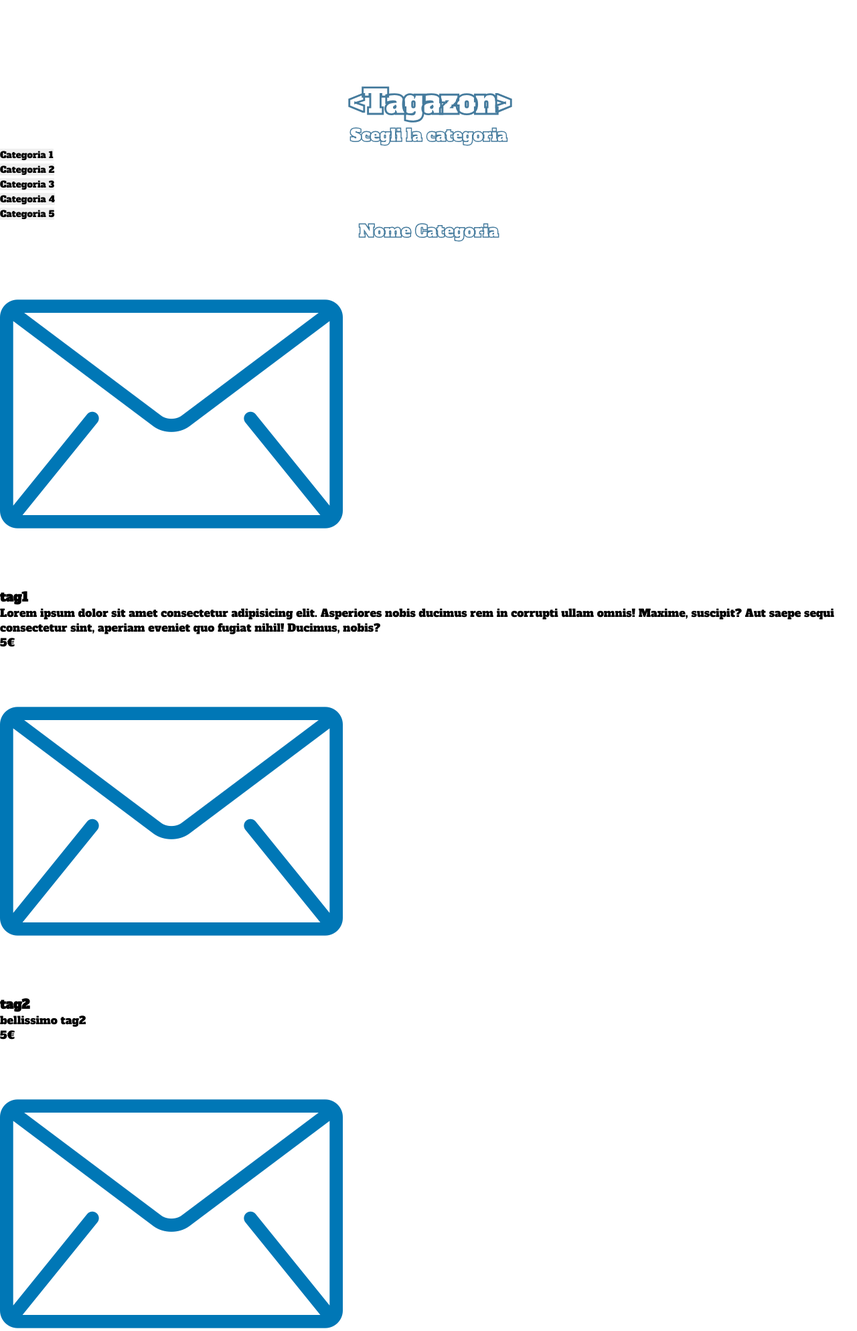
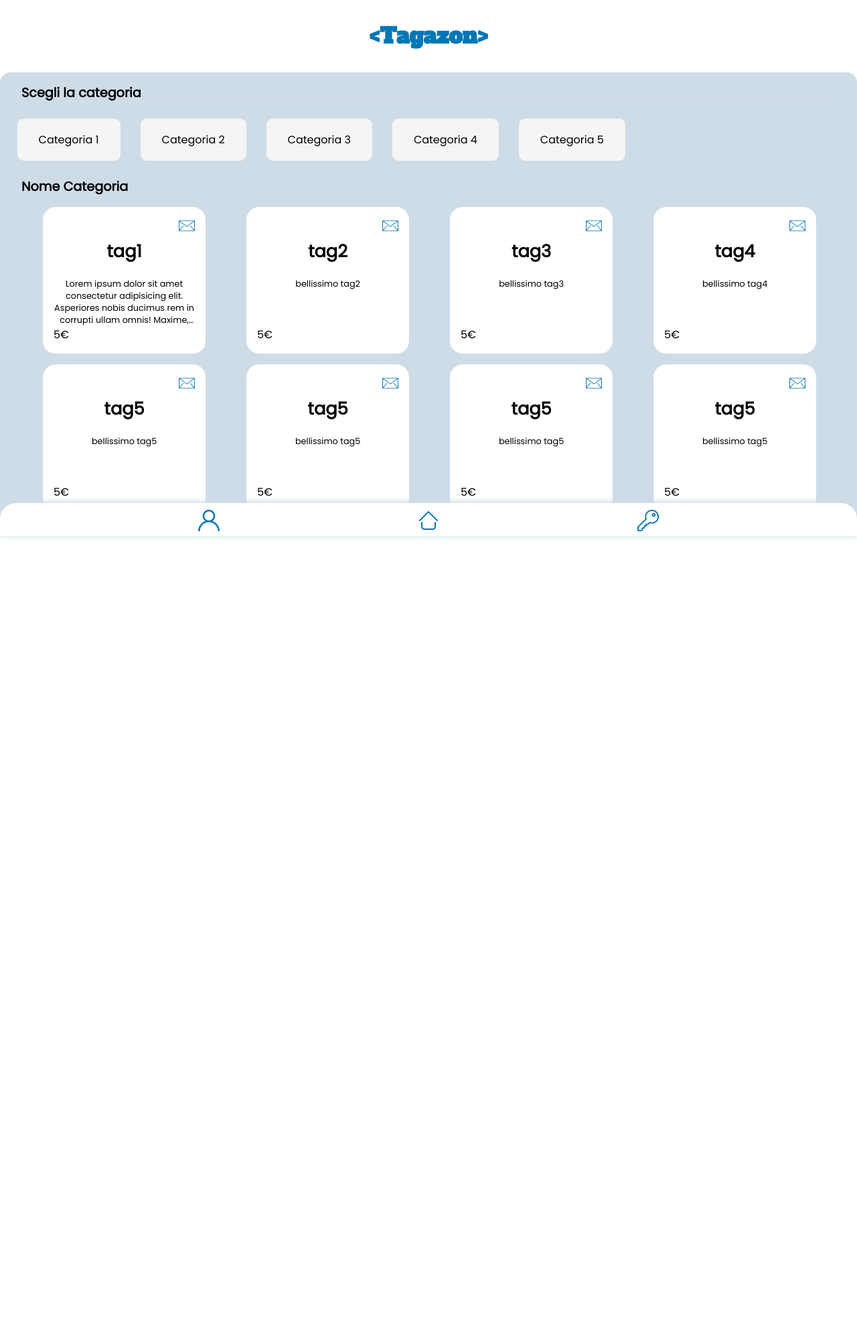
Before and after one commit to zucchero-sintattico/tagazon, a PHP site: page /?page=home in a window 1280 px wide. Shown: the top 1987 px of the page at 67% size. After the commit the page ends 803 px from the top, so only its background shows below. Run offline with PHP 8.4, Linux system fonts and the light colour scheme; the visitor is signed in with stand-in values (Sample User, id 1).

Commit message:
add css to style the home

```diff
--- a/src/pages/home/home.css
+++ b/src/pages/home/home.css
@@ -1,33 +1,148 @@
 @import '../base.css';
-* {
-    font-family: AlfaSlabOne;
+
+html, body {
+    --background-body: rgb(206, 220, 231);
 }
 
 h1 {
-    margin-top: 2.5em;
+    color: var(--text-color);
     text-align: center;
-    color: white;
-    font-size: 3em;
-    letter-spacing: -0.06em;
-    -webkit-text-stroke: 0.06em var(--primary-color);
+    font-size: 2em;
+    font-family: AlfaSlabOne;
+    margin: 1em 0;
 }
 
-h2 {
-    text-align: center;
-    -webkit-text-stroke: 0.06em var(--primary-color);
+main {
+    background-color: var(--background-body);
+    border-radius: 1em 1em 0 0;
+}
+
+main > section:first-of-type {
+    padding-top: 1em;
+    position: sticky;
+    top: 0;
+    background-color: var(--background-body);
+    border-radius: 1em 1em 0 0;
+}
+
+main > section > h2 {
+    color: black;
+    font-size: 1.2em;
+    margin: 0 2.5%;
+}
+
+/* list to select categories */
+main > section > ul {
+    list-style-type: none;
+    overflow-x: auto;
+    white-space: nowrap;
+    margin: 0 1%;
+
+    box-shadow: 0 1px 10px 1px var(--background-body);
+}
+
+main > section > ul > li {
+    display: inline-block;
+}
+
+main > section > ul > li > button {
+    margin: 1.5em 0.8em;
+    padding: 1.2em 2em;
+    background-color: whitesmoke;
+    font-size: 1em;
+    color: black;
+    border-radius: 0.6em;
+}
+
+main > section > ul > li > button.selected {
+    background-color: var(--text-color);
     color: white;
 }
 
-@media screen and (min-width: 768px) {
-    main>form {
-        width: 60%;
-        margin: 50px 20%;
-    }
+/* Grid layout to display article in page
+    5% padding - (45% column - 5% column-gap - 45% column - 5% column-gap)
+    Treat as 100% for box-sizing: border-box
+*/
+main > section > div {
+    display: grid;
+    padding: 1em 0 2em 5%;
+    grid-template-columns: 45% 45%;
+    grid-auto-rows: 1fr;
+    column-gap: 5%;
+    row-gap: 1em;
 }
 
-@media screen and (min-width: 1024px) {
-    main>form {
-        width: 40%;
-        margin: 50px 30%;
+/*
+    Flex to align vertically items. Only p can grow to reach all same height
+*/
+main > section > div > article {
+    padding: 1em;
+    background-color: white;
+    border-radius: 1.2em;
+    display: flex;
+    flex-direction: column;
+    justify-content: space-between;
+}
+
+main > section > div > article > header {
+    text-align: right;
+}
+
+main > section > div > article > header > a > img {
+    width: 1.5em;
+}
+
+main > section > div > article > header > h3 {
+    text-align: center;
+    font-size: 1.6em;
+}
+
+/*
+    The p can expand to all article remaining height.
+    The exceded lines are clamped
+*/
+main > section > div > article > p {
+    margin-top: 20px;
+    text-align: center;
+    font-size: 0.8em;
+
+    word-break: break-word;
+    overflow: hidden;
+    display: -webkit-box;
+    -webkit-line-clamp: 4;
+    -webkit-box-orient: vertical;
+
+    flex-grow: 1;
+}
+
+nav {
+    display: block;
+    width: 100%;
+    background-color: var(--background-body);
+    position: sticky;
+    bottom: 0;
+}
+
+nav > ul {
+    display: flex;
+    padding-top: 10px;
+    border-radius: 1.5em 1.5em 0 0;
+    background-color: white;
+    justify-content: space-evenly;
+    list-style-type: none;
+
+    box-shadow: 0 -1px 10px 1px var(--background-body)
+}
+
+nav > ul > li > a > img {
+    width: 2em;
+}
+
+@media screen and (min-width: 768px) {
+
+    main > section > div {
+        grid-template-columns: 20% 20% 20% 20%;
+        column-gap: 5%;
     }
+
 }
```
